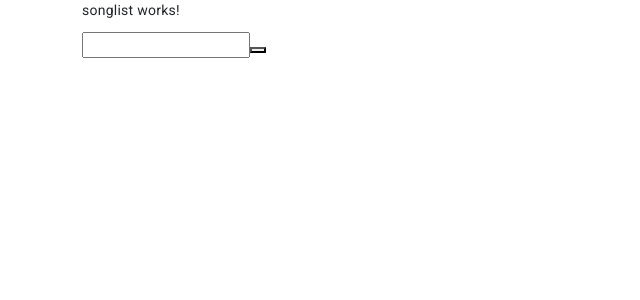
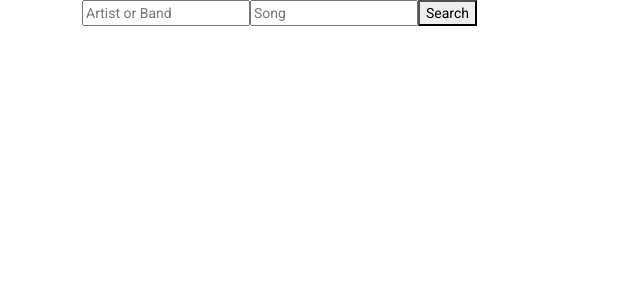
Before and after one commit to jmdarnell90/angular_wizards-GP-, an Angular app: page /songlist in a window 1280 px wide. Shown: the top 300 px of the page, without its empty margins (0-640 px from the left). Built offline with nearby package versions, Linux system fonts and the light colour scheme.

Commit message:
chore: songDetails from api

```diff
--- a/src/app/shared/api.service.ts
+++ b/src/app/shared/api.service.ts
@@ -14,9 +14,16 @@ export class ApiService {
     let url = 'https://ws.audioscrobbler.com/2.0/?method=artist.gettoptracks&artist=' + searchTerm + '&api_key=00e8b5ac96892ec9c27ac8f763125b4e&format=json';
 
     return this.httpClient.get(url);
+  }
 
-    // console.log(this.httpClient.get(url));
+  getSongDetails(artist: string, song: string) {
+    let artistSearch = artist.replace(' ', '%20');
+    let songSearch = song.replace(' ', '%20');
+    let url = 'https://ws.audioscrobbler.com/2.0/?method=track.getInfo&artist=' + artistSearch + '&track=' + songSearch + '&api_key=00e8b5ac96892ec9c27ac8f763125b4e&format=json';
+
+    return this.httpClient.get(url);
   }
+
 }
 
 // http GET 'https://api.spotify.com/v1/search?q=kiss&type=artist&market=US&limit=1&offset=0' \
--- a/src/app/songlist/songlist.component.html
+++ b/src/app/songlist/songlist.component.html
@@ -1,4 +1,4 @@
-<p>songlist works!</p>
+<input type="text" placeholder="Artist or Band" #searchArtist>
+<input type="text" placeholder="Song" #searchSong>
 
-<input type="text" #search>
-<button (click)="getArtist(search.value)"></button>
+<button type="submit" class="btn, btn-primary" (click)="getDetails(searchArtist.value, searchSong.value)">Search</button>
--- a/src/app/songlist/songlist.component.ts
+++ b/src/app/songlist/songlist.component.ts
@@ -11,9 +11,15 @@ export class SonglistComponent {
 
   constructor(private apiService: ApiService) {}
 
-  getArtist(query: string) {
-    this.apiService.getArtist(query).subscribe((item: any) => {
-      console.log(item);
-    });
+  getDetails(artist: string, song: string){
+    if (song != "undefined" && song)
+      this.apiService.getSongDetails(artist, song).subscribe((songDetails: any) => {
+        console.log(songDetails);
+      })
+      else {
+        this.apiService.getArtist(artist).subscribe((top50songs: any)=>{
+          console.log(top50songs)
+        })
+      };
+    }
   }
-}
```
